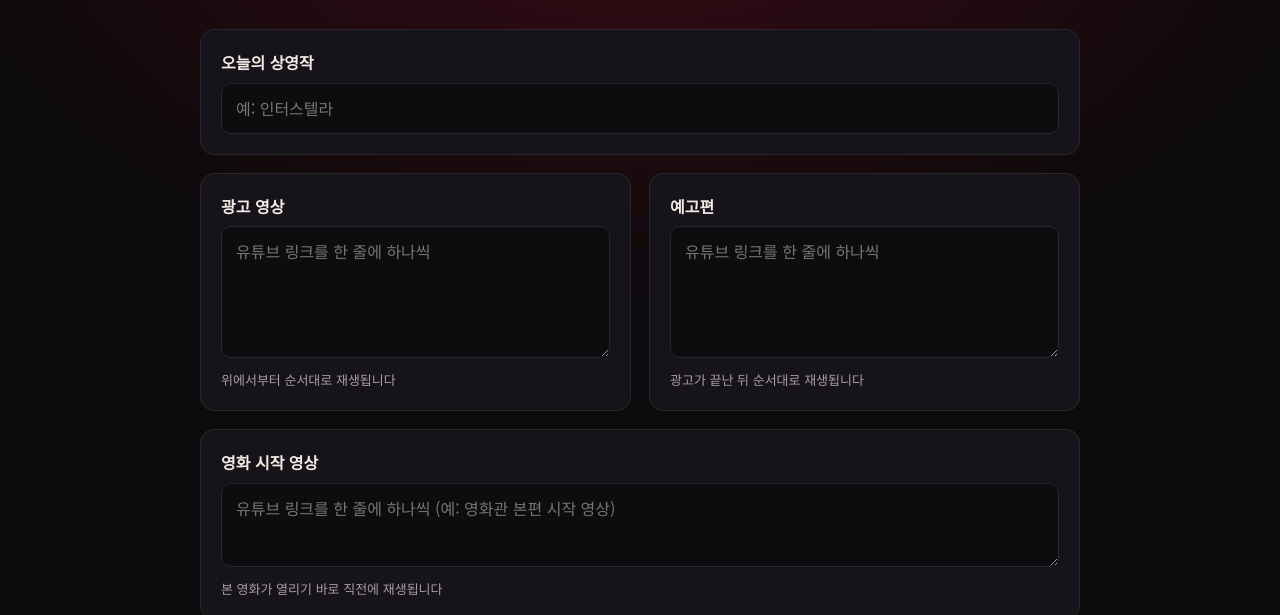
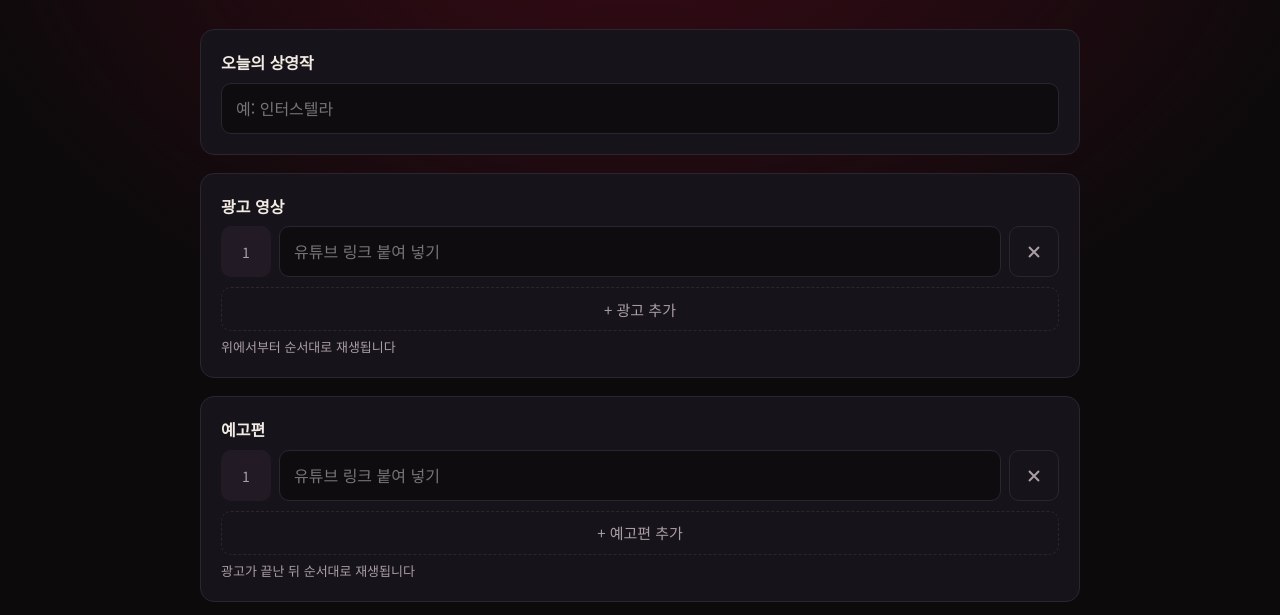
Before and after one commit to gyultaeng9780/home-theater, a plain HTML site: page index.html in a window 1280 px wide. Shown: the part 128-743 px from the top of the page. Drawn offline with Linux system fonts and the light colour scheme; a web font is replaced by a local one.

Commit message:
Update index.html

```diff
--- a/index.html
+++ b/index.html
@@ -23,8 +23,15 @@ label{display:block;font-weight:700;margin-bottom:8px}
 .hint{color:var(--dim);font-size:13px;margin:6px 0 0}
 input[type=text],input[type=number],textarea{width:100%;background:#0f0c10;border:1px solid var(--line);border-radius:10px;padding:12px 14px;font-size:16px;outline:none}
 input:focus,textarea:focus{border-color:var(--gold)}
-textarea{min-height:132px;resize:vertical;line-height:1.6}
-textarea.short{min-height:84px}
+.list{display:flex;flex-direction:column;gap:8px}
+.it{display:grid;grid-template-columns:50px minmax(0,1fr) 50px;gap:8px;align-items:stretch}
+.no{display:flex;align-items:center;justify-content:center;border-radius:10px;background:#221b25;color:var(--dim);font-size:14px;line-height:1}
+.del,.add{display:flex;align-items:center;justify-content:center;border-radius:10px;background:transparent;color:var(--dim);cursor:pointer;line-height:1}
+.del{border:1px solid var(--line)}
+.del svg{width:14px;height:14px}
+.add{width:100%;height:44px;margin-top:10px;border:1px dashed var(--line);font-size:15px}
+.del:hover,.add:hover{color:var(--ink);border-color:var(--gold)}
+.it input.bad{border-color:var(--red)}
 .row{display:flex;gap:18px;flex-wrap:wrap;align-items:center}
 .chk{display:flex;align-items:center;gap:10px;font-weight:500;margin:0;cursor:pointer}
 .chk input{width:20px;height:20px;accent-color:var(--red)}
@@ -79,19 +86,22 @@ kbd{display:inline-block;border:1px solid var(--line);border-radius:6px;padding:
       <label for="title">오늘의 상영작</label>
       <input type="text" id="title" placeholder="예: 인터스텔라">
     </div>
-    <div class="card">
+    <div class="card full">
       <label for="ads">광고 영상</label>
-      <textarea id="ads" placeholder="유튜브 링크를 한 줄에 하나씩"></textarea>
+      <textarea id="ads" hidden></textarea><div class="list" data-for="ads"></div>
+      <button type="button" class="add" data-for="ads">+ 광고 추가</button>
       <p class="hint">위에서부터 순서대로 재생됩니다</p>
     </div>
-    <div class="card">
+    <div class="card full">
       <label for="trailers">예고편</label>
-      <textarea id="trailers" placeholder="유튜브 링크를 한 줄에 하나씩"></textarea>
+      <textarea id="trailers" hidden></textarea><div class="list" data-for="trailers"></div>
+      <button type="button" class="add" data-for="trailers">+ 예고편 추가</button>
       <p class="hint">광고가 끝난 뒤 순서대로 재생됩니다</p>
     </div>
     <div class="card full">
       <label for="intro">영화 시작 영상</label>
-      <textarea id="intro" class="short" placeholder="유튜브 링크를 한 줄에 하나씩 (예: 영화관 본편 시작 영상)"></textarea>
+      <textarea id="intro" hidden></textarea><div class="list" data-for="intro"></div>
+      <button type="button" class="add" data-for="intro">+ 시작 영상 추가</button>
       <p class="hint">본 영화가 열리기 바로 직전에 재생됩니다</p>
     </div>
     <div class="card full">
@@ -263,7 +273,22 @@ document.addEventListener('keydown',e=>{
 });
 document.addEventListener('fullscreenchange',()=>{if(running&&!document.fullscreenElement){escAt=Date.now()}});
 
-load();renderOrder();
+const X='<svg viewBox="0 0 14 14" fill="none" stroke="currentColor" stroke-width="2"><path d="M2 2l10 10M12 2L2 12"/></svg>';
+const esc=v=>v.replace(/&/g,'&amp;').replace(/"/g,'&quot;').replace(/</g,'&lt;');
+const boxOf=id=>document.querySelector('.list[data-for='+id+']');
+function rows(id,focusLast){
+  const v=$(id).value?$(id).value.split('\n'):[''];
+  boxOf(id).innerHTML=v.map((x,i)=>'<div class="it"><span class="no">'+(i+1)+'</span><input type="text" value="'+esc(x)+'" placeholder="유튜브 링크 붙여 넣기"'+(x.trim()&&!ytId(x)?' class="bad"':'')+'><button type="button" class="del" aria-label="'+(i+1)+'번 지우기">'+X+'</button></div>').join('');
+  if(focusLast){const a=boxOf(id).querySelectorAll('input');a[a.length-1].focus()}
+}
+function sync(id){$(id).value=[...boxOf(id).querySelectorAll('input')].map(i=>i.value.trim()).join('\n');save();renderOrder()}
+['ads','trailers','intro'].forEach(id=>{
+  const b=boxOf(id);
+  b.addEventListener('input',e=>{const t=e.target;t.classList.toggle('bad',!!t.value.trim()&&!ytId(t.value));sync(id)});
+  b.addEventListener('click',e=>{const d=e.target.closest('.del');if(!d)return;const its=[...b.children],i=its.indexOf(d.parentNode);const v=$(id).value.split('\n');v.splice(i,1);$(id).value=v.join('\n');rows(id);save();renderOrder()});
+  document.querySelector('.add[data-for='+id+']').addEventListener('click',()=>{sync(id);$(id).value+='\n';rows(id,true)});
+});
+load();['ads','trailers','intro'].forEach(id=>rows(id));renderOrder();
 }
 </script>
 </body>
```
